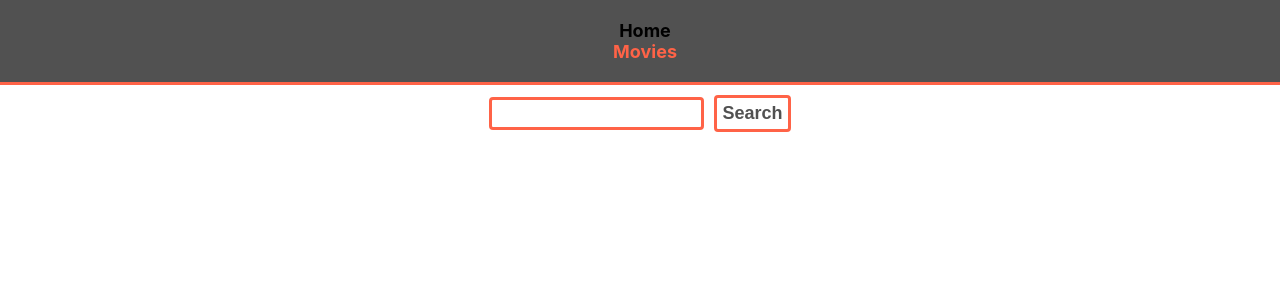
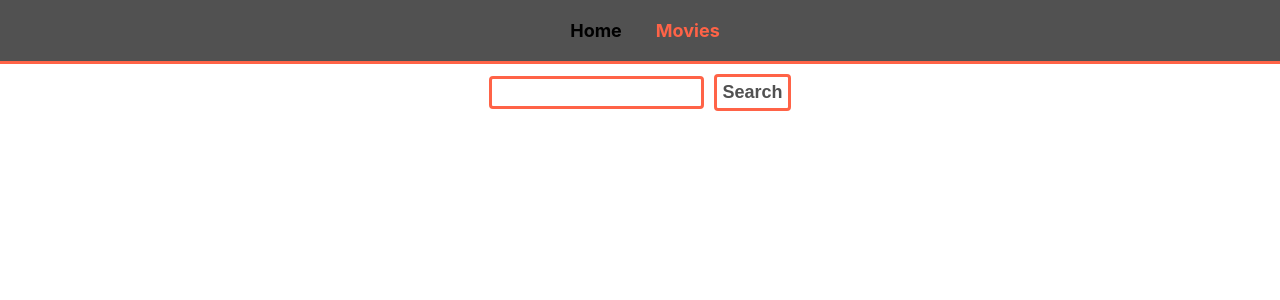
Before and after one commit to berkmansanna/moviesSearcher_react, a React (Create React App) app: page /goit-react-hw-05-movies/movies in a window 1280 px wide. Shown: the top 300 px of the page. Built offline with nearby package versions, Linux system fonts and the light colour scheme.

Commit message:
finished

```diff
--- /dev/null
+++ b/src/components/AppBar/AppBar.jsx
@@ -0,0 +1,7 @@
+import Navigation from "components/Navigation/Navigation"
+
+const AppBar = () => {
+    return <Navigation/>
+}
+
+export default AppBar
--- a/src/components/Layout/Layout.jsx
+++ b/src/components/Layout/Layout.jsx
@@ -1,21 +1,13 @@
+import AppBar from 'components/AppBar/AppBar';
 import { Suspense } from 'react';
 import { Outlet } from 'react-router-dom';
-import { Conteiner, Header, StyledLink } from './Layout.styled';
+import { Conteiner, Header } from './Layout.styled';
 
-export const Layout = () => {
+const Layout = () => {
   return (
     <Conteiner>
       <Header>
-        <nav>
-          <ul>
-            <li>
-              <StyledLink to="/">Home</StyledLink>
-            </li>
-            <li>
-              <StyledLink to="/movies">Movies</StyledLink>
-            </li>
-          </ul>
-        </nav>
+        <AppBar/>
       </Header>
       <Suspense fallback={<div>Loading page...</div>}>
         <Outlet />
@@ -23,3 +15,5 @@ export const Layout = () => {
     </Conteiner>
   );
 };
+
+export default Layout
--- a/src/components/Layout/Layout.styled.js
+++ b/src/components/Layout/Layout.styled.js
@@ -1,4 +1,3 @@
-import { NavLink } from 'react-router-dom';
 import styled from 'styled-components';
 
 export const Conteiner = styled.div`
@@ -10,21 +9,5 @@ export const Conteiner = styled.div`
 export const Header = styled.header`
   background-color: #515151;
   border-bottom: 3px solid tomato;
-  // box-shadow: 5px 5px 5px 5px tomato;
   padding: 20px;
 `;
-
-export const StyledLink = styled(NavLink)`
-  padding: 12px;
-  color: black;
-  font-size: 18px;
-  font-weight: 700;
-  margin-left: 10px;
-
-  &.active {
-    color: tomato;
-  }
-  &:hover {
-    color: tomato;
-  }
-`;
--- /dev/null
+++ b/src/components/Navigation/Navigation.jsx
@@ -0,0 +1,18 @@
+import { LinkList, StyledLink } from 'components/Navigation/Navigation.styled';
+
+const Navigation = () => {
+  return (
+    <nav>
+      <LinkList>
+        <li>
+          <StyledLink to="/">Home</StyledLink>
+        </li>
+        <li>
+          <StyledLink to="/movies">Movies</StyledLink>
+        </li>
+      </LinkList>
+    </nav>
+  );
+};
+
+export default Navigation;
--- /dev/null
+++ b/src/components/Navigation/Navigation.styled.js
@@ -0,0 +1,22 @@
+import { NavLink } from 'react-router-dom';
+import styled from 'styled-components';
+
+export const LinkList = styled.ul`
+  display: flex;
+  justify-content: center;
+`;
+
+export const StyledLink = styled(NavLink)`
+  padding: 12px;
+  color: black;
+  font-size: 18px;
+  font-weight: 700;
+  margin-left: 10px;
+
+  &.active {
+    color: tomato;
+  }
+  &:hover {
+    color: tomato;
+  }
+`;
--- a/src/components/Reviews/Reviews.jsx
+++ b/src/components/Reviews/Reviews.jsx
@@ -28,15 +28,13 @@ const Reviews = ({ id }) => {
   return (
     <Section>
       {reviews.length > 0 ? (
-        <ReviewsList key={id}>
+        <ReviewsList>
           {reviews.map(({ author, id, content }) => {
             return (
-              <>
                 <ReviewsItem key={id}>
                   <AuthorName>Author: {author}</AuthorName>
                   <ContentReview>{content}</ContentReview>
                 </ReviewsItem>
-              </>
             );
           })}
         </ReviewsList>
--- a/src/pages/Movies/Movies.jsx
+++ b/src/pages/Movies/Movies.jsx
@@ -27,7 +27,6 @@ const Movies = () => {
       .catch(`Error`);
   };
 
-  console.log(location);
 
   return (
     <Section>
```
Also changed, not shown: src/components/App.jsx (+1 -31 lines).
